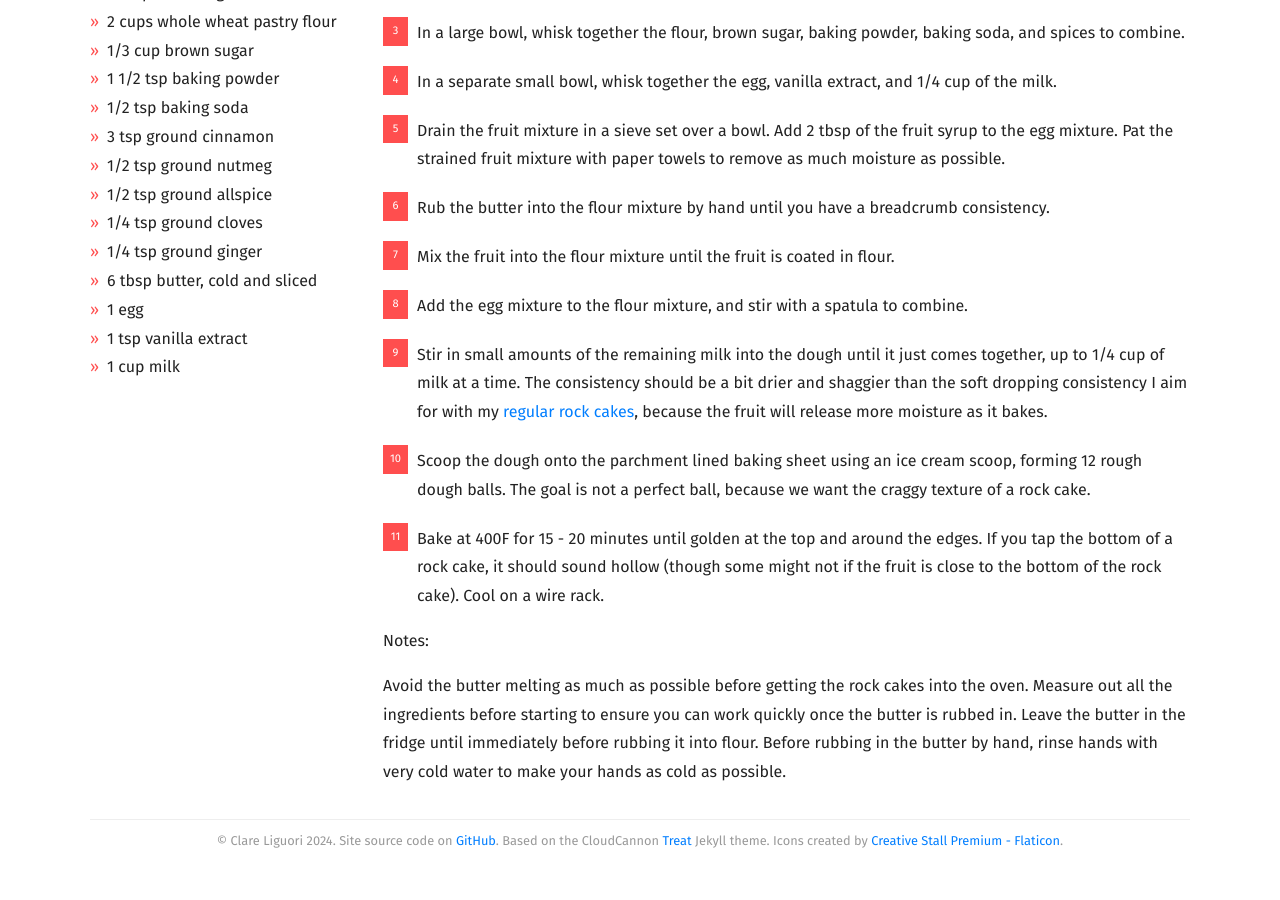
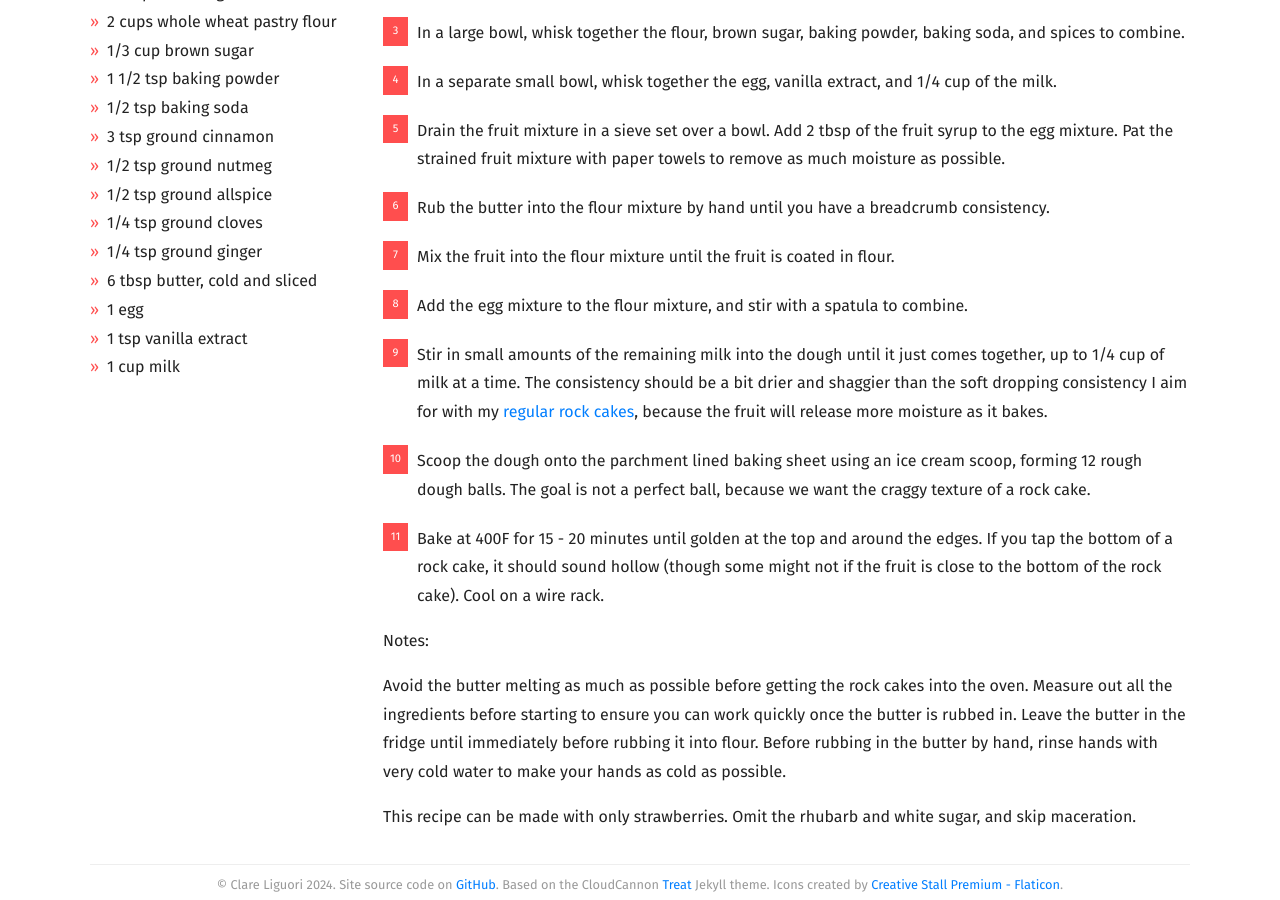
Before and after one commit to clareliguori/recipes, a Jekyll site: the page built from _posts/0000-00-00-rock-cakes-strawberry-rhubarb.md, in a window 1280 px wide and 900 px high, scrolled down 1397 px. Built offline with Jekyll 4.4.1, drawn with Linux system fonts in a browser that asks for light colours; nearby versions of some CDN libraries; before the commit the page ends 2252 px from its top, so only the background shows below that.

Commit message:
Strawberry only variety

```diff
--- a/_posts/0000-00-00-rock-cakes-strawberry-rhubarb.md
+++ b/_posts/0000-00-00-rock-cakes-strawberry-rhubarb.md
@@ -50,4 +50,6 @@ recipe:
     Measure out all the ingredients before starting to ensure you can work quickly once the butter is rubbed in.
     Leave the butter in the fridge until immediately before rubbing it into flour.
     Before rubbing in the butter by hand, rinse hands with very cold water to make your hands as cold as possible.
+
+    This recipe can be made with only strawberries. Omit the rhubarb and white sugar, and skip maceration.
 ---
```
